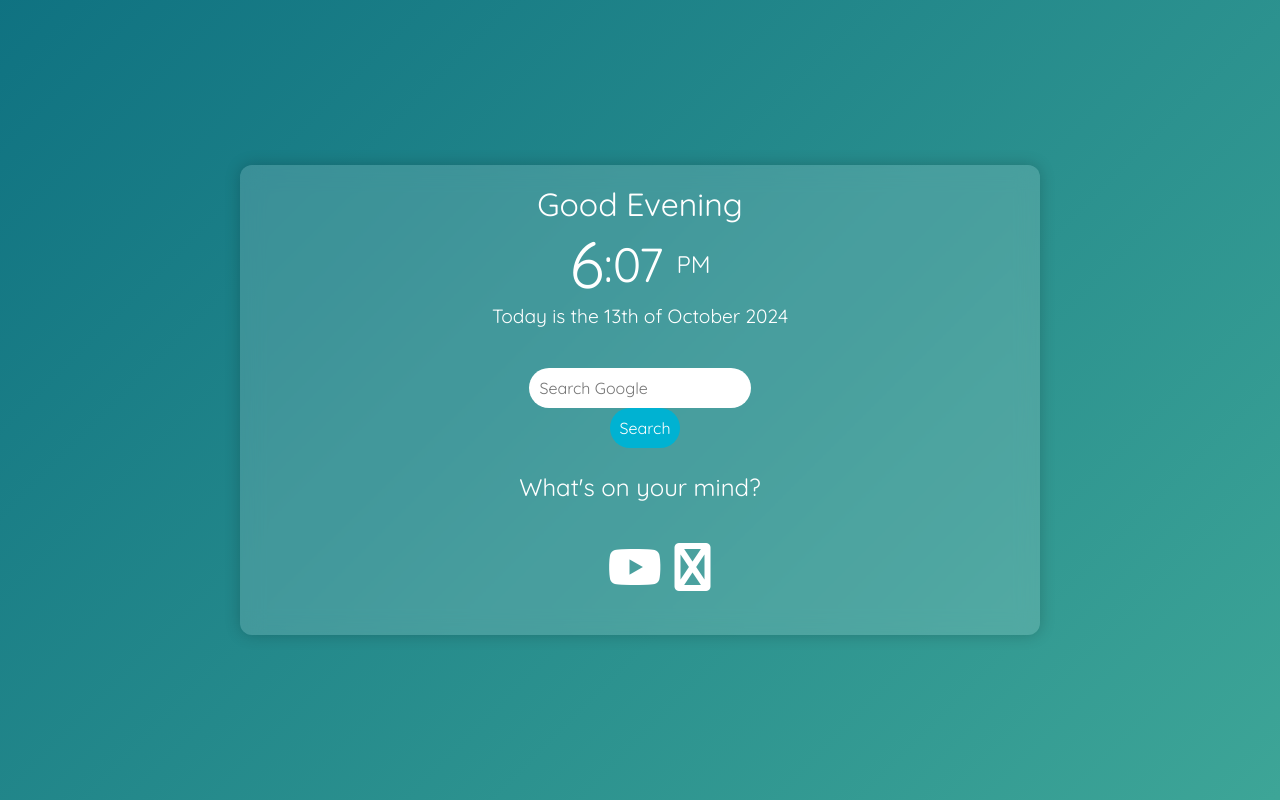
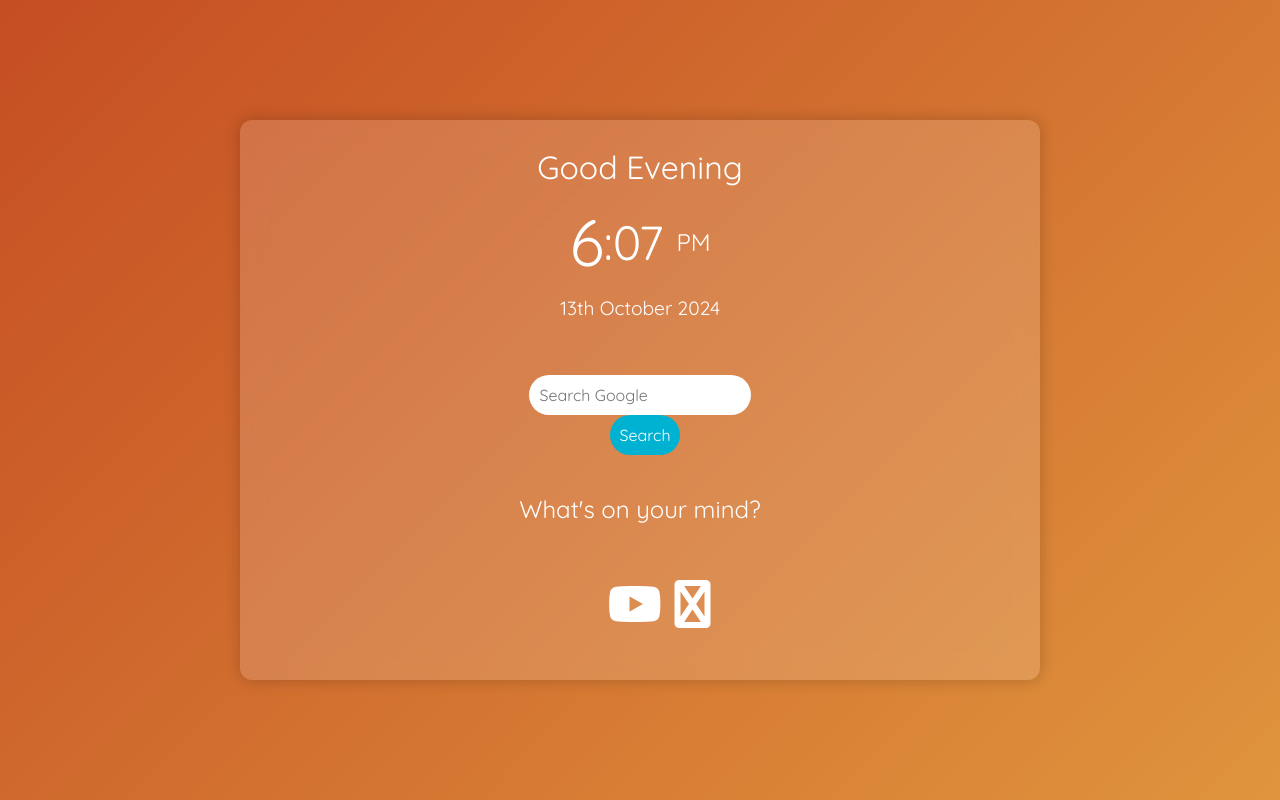
Before and after one commit to ombade/homepage.github.io, a plain HTML site: page index.html in a window 1280 px wide. Drawn offline with Linux system fonts and the light colour scheme.

Commit message:
Update index.html

```diff
--- a/index.html
+++ b/index.html
@@ -42,6 +42,7 @@
             align-items: center;
             justify-content: space-around;
             text-align: center;
+            min-height: 70vh; /* Set a minimum height */
         }
 
         /* GREETING MESSAGE */
@@ -140,6 +141,7 @@
 
             .glass {
                 width: 100%;
+                min-height: 85vh; /* Increased height for mobile devices */
             }
 
             .icons ul {
@@ -266,9 +268,10 @@
             document.getElementById('hour').innerHTML = convertHour(hour);
             document.getElementById('minute').innerHTML = ":" + minute + "&nbsp;";
             document.getElementById('timeSuffix').innerHTML = convertTimeOfDay(hour, timeOfDay);
-            document.getElementById('date').innerHTML = "Today is the " + day + daySuffix + " of " + monthNames[month] + " " + year;
+            document.getElementById('date').innerHTML = day + daySuffix + " " + monthNames[month] + " " + year;
+            setTimeout(updateClock, 1000);
 
-            setTimeout(loadGlassOverlayComponents, 500);
+            setBackgroundGradient();
         }
 
         function checkTime(i) {
```
